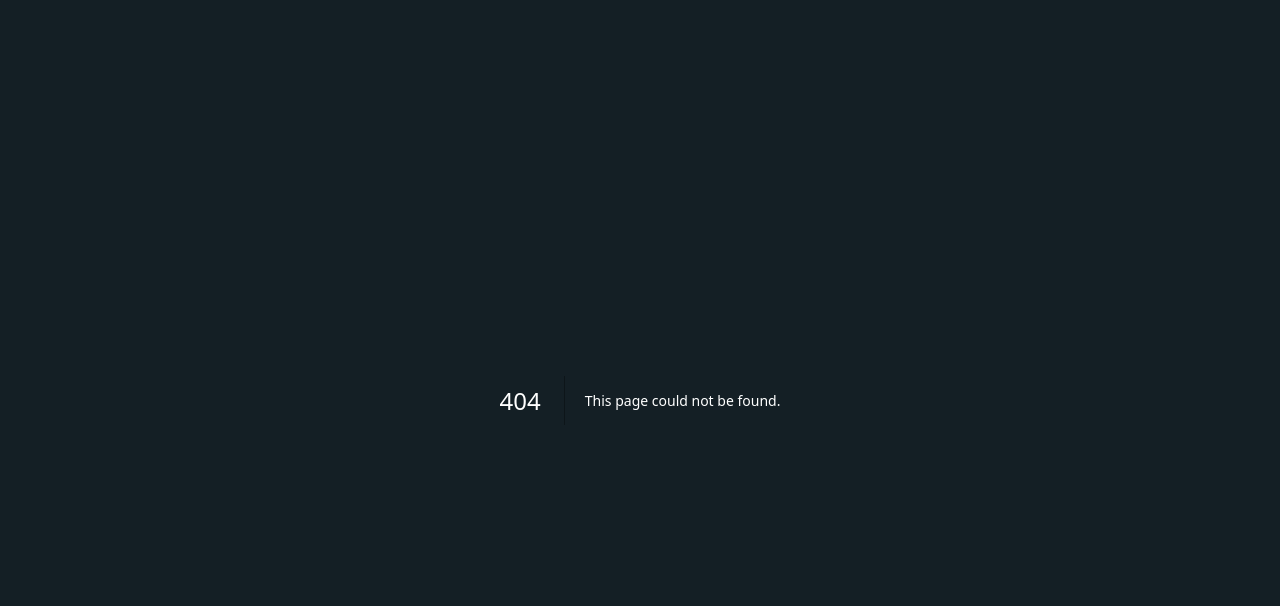
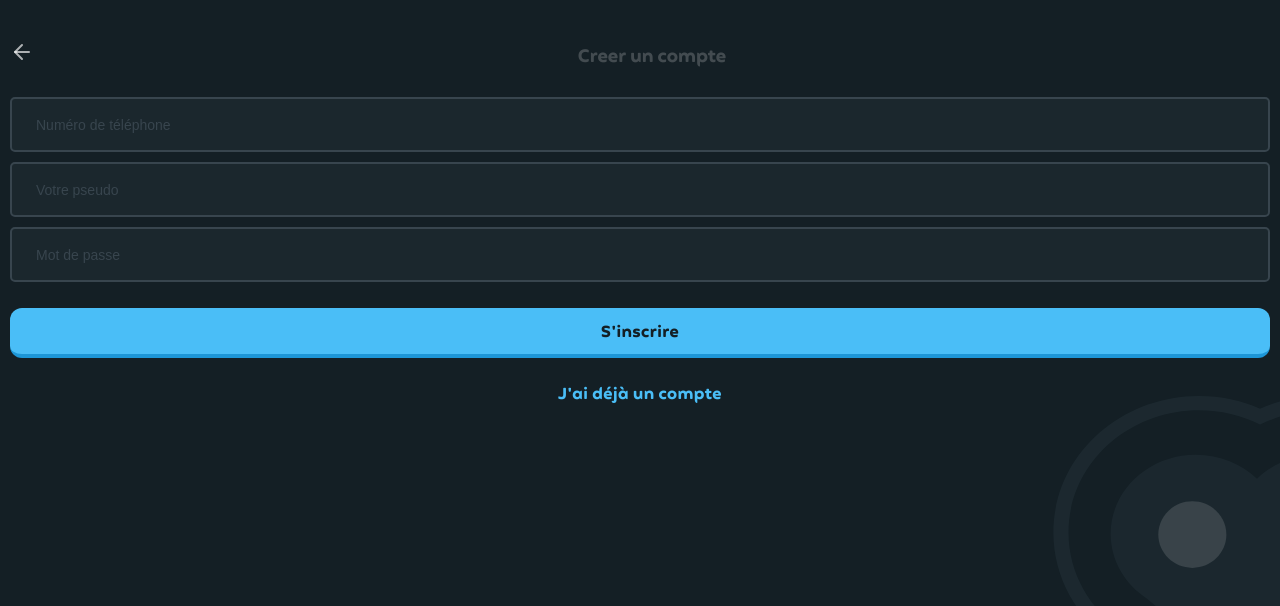
Before and after one commit to idriss-coder/deepMemo, a Next.js app: page /auth/register in a window 1280 px wide. Before the commit this address had no page. Shown: the top 606 px of the page. Built offline with nearby package versions, Linux system fonts and the light colour scheme.

Commit message:
With one ctx

```diff
--- a/next.config.ts
+++ b/next.config.ts
@@ -28,7 +28,7 @@ module.exports = withPWA({
         return [
             {
                 source: "/",
-                destination: '/login',
+                destination: '/auth/login',
                 permanent: true,
             },
         ]
--- a/src/app/(main)/plaground/use-term/page.tsx
+++ b/src/app/(main)/plaground/use-term/page.tsx
@@ -131,7 +131,7 @@ export default function UseTermPage() {
             <div
                 className={"h-[200px] p-[20px] flex flex-col gap-2 items-center justify-end bg-gradient-to-b from-[#141f25]/0 via-[#141f25] to-[#141f25] fixed bottom-0 w-full"}>
                 <Button onClick={onAcceptUserTerm} variant={"default"} className={"w-full"}>Accepter</Button>
-                <Link href={"/login"}>
+                <Link href={"/auth/login"}>
                     <Button variant={"textRed"} className={"w-full"}>Refuser</Button>
                 </Link>
             </div>
--- a/src/app/(auth)/login/page.tsx
+++ b/src/app/auth/login/page.tsx
@@ -23,7 +23,7 @@ export default function LoginPage() {
             </div>
             <div className={"flex flex-col gap-3"}>
                 <Button onClick={onLogin} variant={"default"}>Se conecter</Button>
-                <Link href={"/register"} className={"flex items-center justify-center w-full"}>
+                <Link href={"/auth/register"} className={"flex items-center justify-center w-full"}>
                     <Button variant={"text"}>Je n'ai pas encore de compte</Button>
                 </Link>
             </div>
--- a/src/app/(auth)/register/page.tsx
+++ b/src/app/auth/register/page.tsx
@@ -9,7 +9,7 @@ export default function LoginPage() {
     return (
         <div className={"flex flex-col gap-[26px]"}>
             <div className={"flex items-center justify-between w-full"}>
-                <Link href={"/login"}>
+                <Link href={"/auth/login"}>
                     <button className={"text-white/65"}>
                         <ArrowLeftIcon/>
                     </button>
@@ -26,7 +26,7 @@ export default function LoginPage() {
                 <Link href={"/plaground/use-term"} className={"flex items-center justify-center w-full"}>
                     <Button variant={"default"} className={"w-full"}>S'inscrire</Button>
                 </Link>
-                <Link href={"/login"} className={"flex items-center justify-center w-full"}>
+                <Link href={"/auth/login"} className={"flex items-center justify-center w-full"}>
                     <Button variant={"text"}>J'ai déjà un compte</Button>
                 </Link>
             </div>
--- a/src/components/customize/transition-wrapper.tsx
+++ b/src/components/customize/transition-wrapper.tsx
@@ -12,7 +12,7 @@ export const TransitionWrapper: React.FC<React.HTMLAttributes<HTMLDivElement>> =
         <AnimatePresence mode="wait">
             <motion.div
                 key={pathname}
-                initial={{opacity: 0.6, x: 20}}
+                initial={{opacity: 1, x: 20}}
                 animate={{opacity: 1, x: 0}}
                 exit={{opacity: 0, x: -20}}
                 transition={{duration: 0.2}}
```
Also changed, not shown: src/app/auth/template.tsx (renamed from src/app/(auth)/template.tsx).
